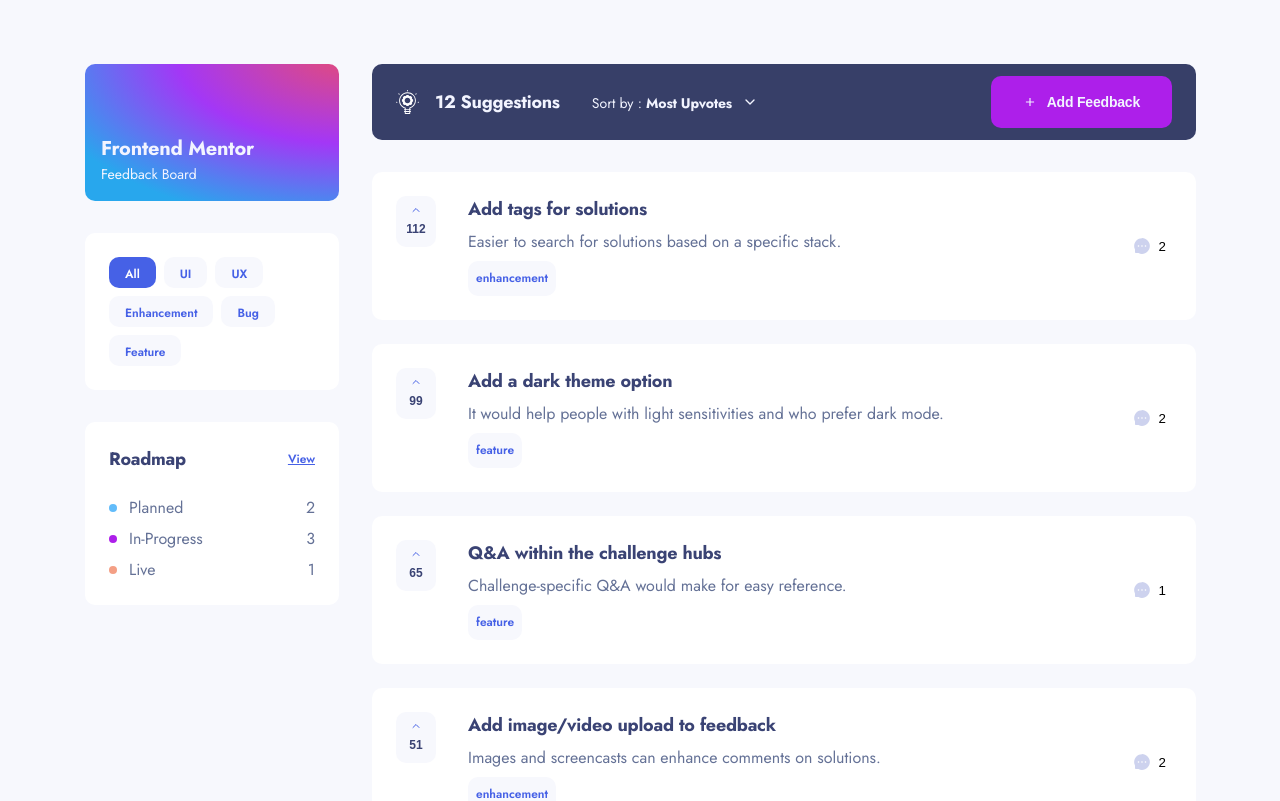
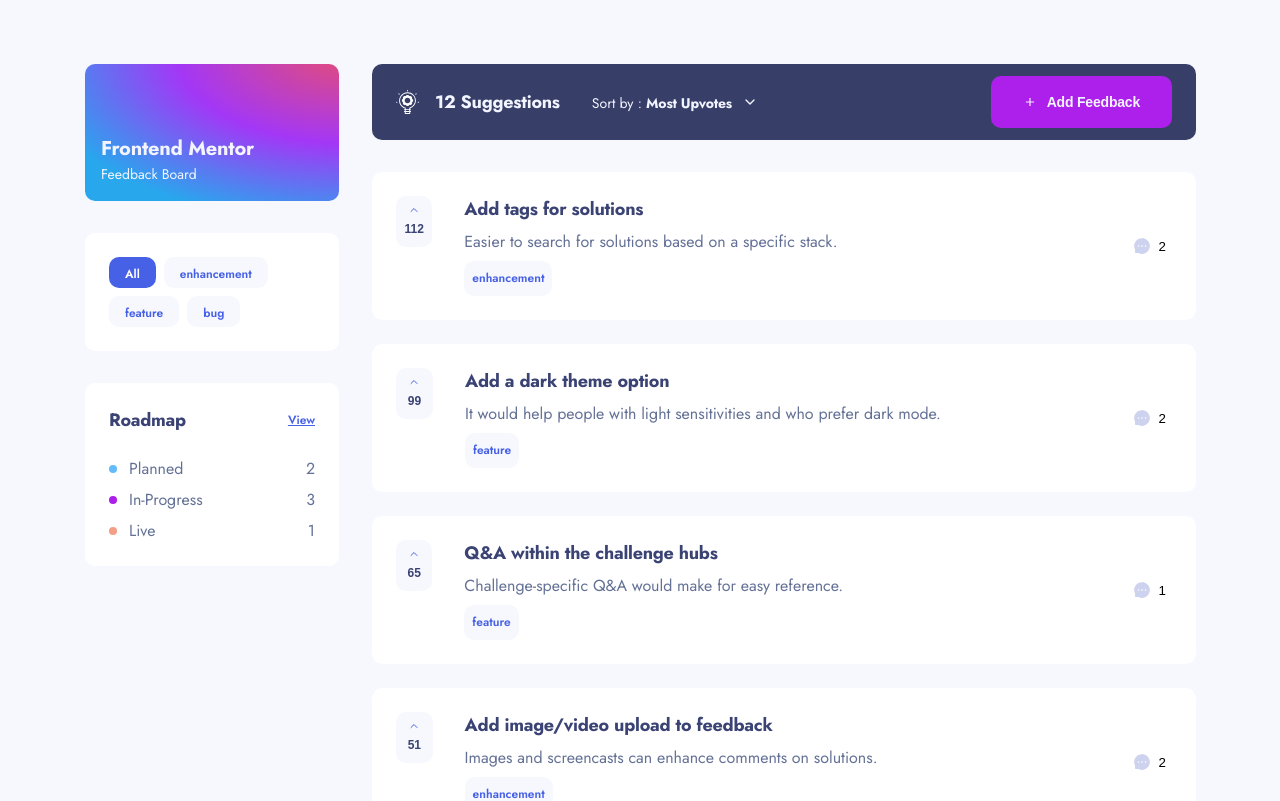
Before and after one commit to RuanFailache/feedback-app, a Next.js app in the folder packages/client/: page / in a window 1280 px wide. Shown: the top 801 px of the page. Built offline with nearby package versions, Linux system fonts and the light colour scheme.

Commit message:
feat: filter by category

```diff
--- a/packages/client/src/modules/suggestions/components/filled-card-list/components/card/card.styles.ts
+++ b/packages/client/src/modules/suggestions/components/filled-card-list/components/card/card.styles.ts
@@ -4,10 +4,12 @@
     static Container = styled.li`
         display: flex;
         align-items: center;
+        width: 100%;
         justify-content: space-between;
         padding: ${(p) => p.theme.grid.lg};
         border-radius: ${(p) => p.theme.borderRadius};
         background-color: ${(p) => p.theme.palette.surface};
+        box-sizing: border-box;
     `
 
     static Tag = styled.div`
@@ -40,6 +42,7 @@
         display: flex;
         flex-direction: column;
         gap: ${(p) => p.theme.grid.xs};
+        width: 100%;
     `
 
     static CommentBox = styled.button`
--- a/packages/client/src/modules/suggestions/components/filled-card-list/filled-card-list.styles.ts
+++ b/packages/client/src/modules/suggestions/components/filled-card-list/filled-card-list.styles.ts
@@ -4,6 +4,7 @@
     static List = styled.ul`
         display: flex;
         flex-direction: column;
+        width: 100%;
         gap: ${(p) => p.theme.grid.lg};
     `
 }
--- a/packages/client/src/modules/suggestions/components/filled-card-list/index.tsx
+++ b/packages/client/src/modules/suggestions/components/filled-card-list/index.tsx
@@ -7,7 +7,10 @@
     return (
         <FilledCardListStyles.List>
             {suggestions.map((suggestion) => (
-                <SuggestionCard suggestion={suggestion} />
+                <SuggestionCard
+                    key={suggestion.id}
+                    suggestion={suggestion}
+                />
             ))}
         </FilledCardListStyles.List>
     )
--- a/packages/client/src/modules/suggestions/components/side-bar/components/tag-list/index.tsx
+++ b/packages/client/src/modules/suggestions/components/side-bar/components/tag-list/index.tsx
@@ -2,32 +2,24 @@
 import { Typography } from '@/app-commons/components'
 import { SuggestionsSideBarStyles } from '../../side-bar.styles'
 import { SuggestionsSideBarTagListStyles } from './tag-list.styles'
-
-const tags = ['All', 'UI', 'UX', 'Enhancement', 'Bug', 'Feature']
-
-const useFilterSuggestionByTag = function (tags: string[]) {
-    const [selectedTag, setSelectedTag] = useState(tags[0])
-
-    const changeTag = (tag: string) => setSelectedTag(tag)
-
-    return { selectedTag, changeTag }
-}
+import { useSuggestionContext } from '@/app-modules/suggestions/suggestions.context'
 
 export const SuggestionsSideBarTagList = function () {
-    const { selectedTag, changeTag } = useFilterSuggestionByTag(tags)
+    const { categories, selectedCategory, filterByCategory } =
+        useSuggestionContext()
 
     return (
         <SuggestionsSideBarStyles.Box>
             <SuggestionsSideBarTagListStyles.List>
-                {tags.map((tag) => (
+                {categories.map((category) => (
                     <SuggestionsSideBarTagListStyles.Tag
-                        key={tag}
-                        selected={tag === selectedTag}
-                        onClick={() => changeTag(tag)}
+                        key={category}
+                        selected={category === selectedCategory}
+                        onClick={() => filterByCategory(category)}
                     >
                         <Typography
                             as="span"
-                            text={tag}
+                            text={category}
                             variant="body3"
                         />
                     </SuggestionsSideBarTagListStyles.Tag>
--- a/packages/client/src/modules/suggestions/suggestions.context.tsx
+++ b/packages/client/src/modules/suggestions/suggestions.context.tsx
@@ -1,16 +1,31 @@
 import { Suggestion } from '@/app-commons/models/suggetion'
-import { createContext, PropsWithChildren, useContext, useMemo } from 'react'
+import {
+    createContext,
+    PropsWithChildren,
+    useCallback,
+    useContext,
+    useMemo,
+    useState,
+} from 'react'
 
 interface ContextProps {
     amount: number
+    categories: string[]
     hasSuggestions: boolean
     suggestions: Suggestion[]
+    selectedCategory: string
+    filterByCategory: (category: string) => void
 }
+
+const DISPLAY_ALL_CATEGORIES = 'All'
 
 const INITIAL_CONTEXT_STATE: ContextProps = {
     amount: 0,
     suggestions: [],
     hasSuggestions: false,
+    categories: [],
+    selectedCategory: DISPLAY_ALL_CATEGORIES,
+    filterByCategory: (category) => {},
 }
 
 const SuggestionContext = createContext<ContextProps>(INITIAL_CONTEXT_STATE)
@@ -21,12 +36,49 @@
 
 export const SuggestionProvider = function ({
     children,
-    suggestions,
+    suggestions: initialState,
 }: PropsWithChildren<ProviderProps>) {
+    const [suggestions, setSuggestions] = useState(initialState)
+    const [selectedCategory, setSelectedCategory] = useState(
+        DISPLAY_ALL_CATEGORIES
+    )
+
+    const categories = useMemo(() => {
+        const arr: string[] = []
+        for (let suggestion of suggestions) {
+            if (arr.includes(suggestion.category)) continue
+            arr.push(suggestion.category)
+        }
+        return [DISPLAY_ALL_CATEGORIES, ...arr]
+    }, [initialState])
+
+    const filterByCategory = useCallback(
+        (category: string) => {
+            if (!categories.includes(category)) {
+                throw new Error('Invalid category provided')
+            }
+
+            setSelectedCategory(category)
+
+            if (category === DISPLAY_ALL_CATEGORIES) {
+                setSuggestions(initialState)
+            } else {
+                const filteredSuggestions = initialState.filter(
+                    (suggestion) => suggestion.category === category
+                )
+                setSuggestions(filteredSuggestions)
+            }
+        },
+        [initialState]
+    )
+
     return (
         <SuggestionContext.Provider
             value={{
+                categories,
                 suggestions,
+                filterByCategory,
+                selectedCategory,
                 amount: suggestions.length,
                 hasSuggestions: suggestions.length > 0,
             }}
--- a/packages/client/src/modules/suggestions/suggestions.styles.ts
+++ b/packages/client/src/modules/suggestions/suggestions.styles.ts
@@ -8,20 +8,19 @@
     static MainContainer = styled.div`
         width: ${PAGE_WIDTH};
         margin: 0 auto;
-        position: relative;
     `
 
     static PositionedSideBar = styled.aside`
         position: fixed;
         top: ${(p) => p.theme.grid.xxl};
-        left: calc((100% - ${PAGE_WIDTH}) / 2);
+        left: calc((100vw - ${PAGE_WIDTH}) / 2);
         width: ${SIDE_BAR_WIDTH};
     `
 
     static PositionedMainContent = styled.div`
         position: absolute;
         top: ${(p) => p.theme.grid.xxl};
-        left: ${255 + 32}px;
+        left: calc((100vw - ${PAGE_WIDTH}) / 2 + ${255 + 32}px);
         display: flex;
         flex-direction: column;
         gap: ${(p) => p.theme.grid.xl};
```
